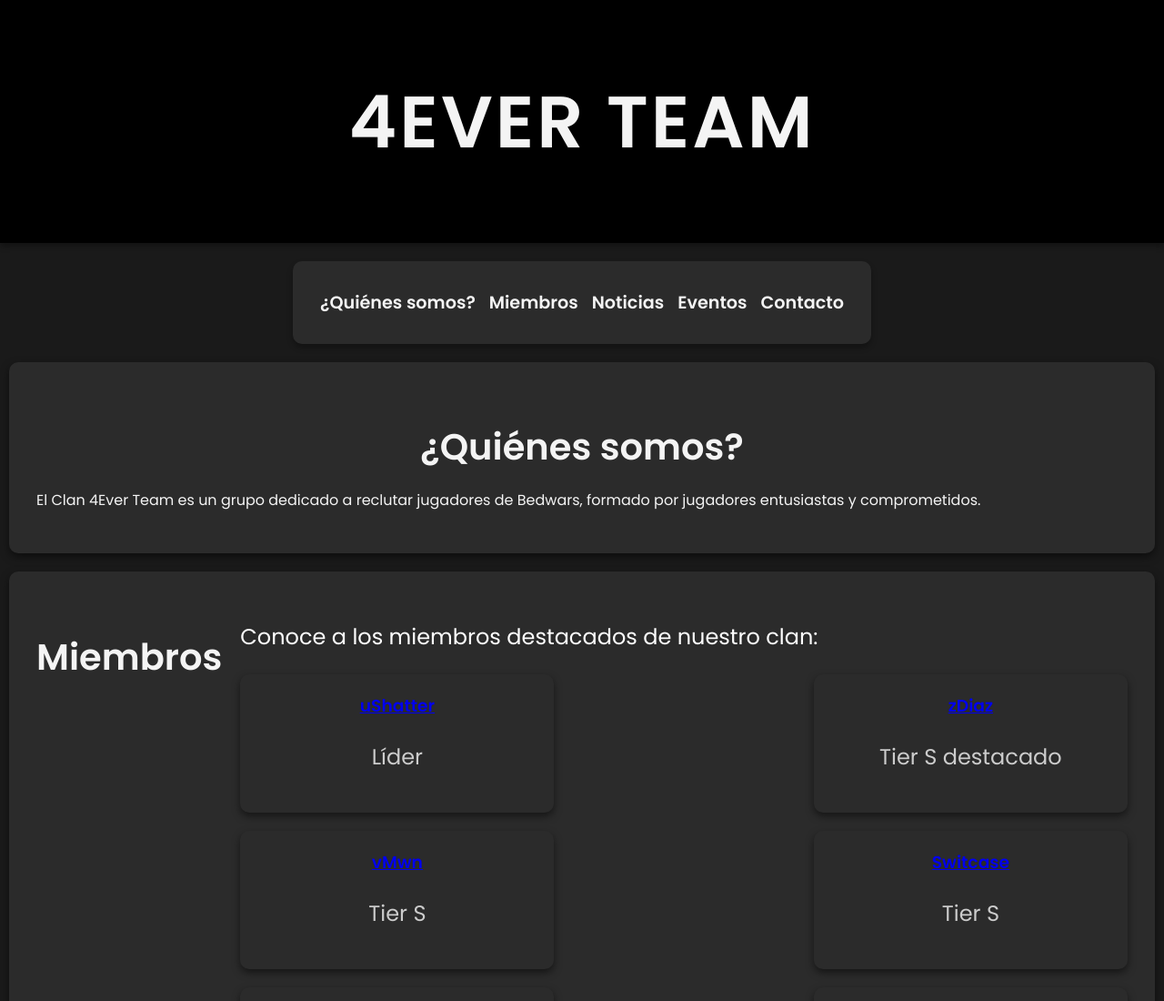
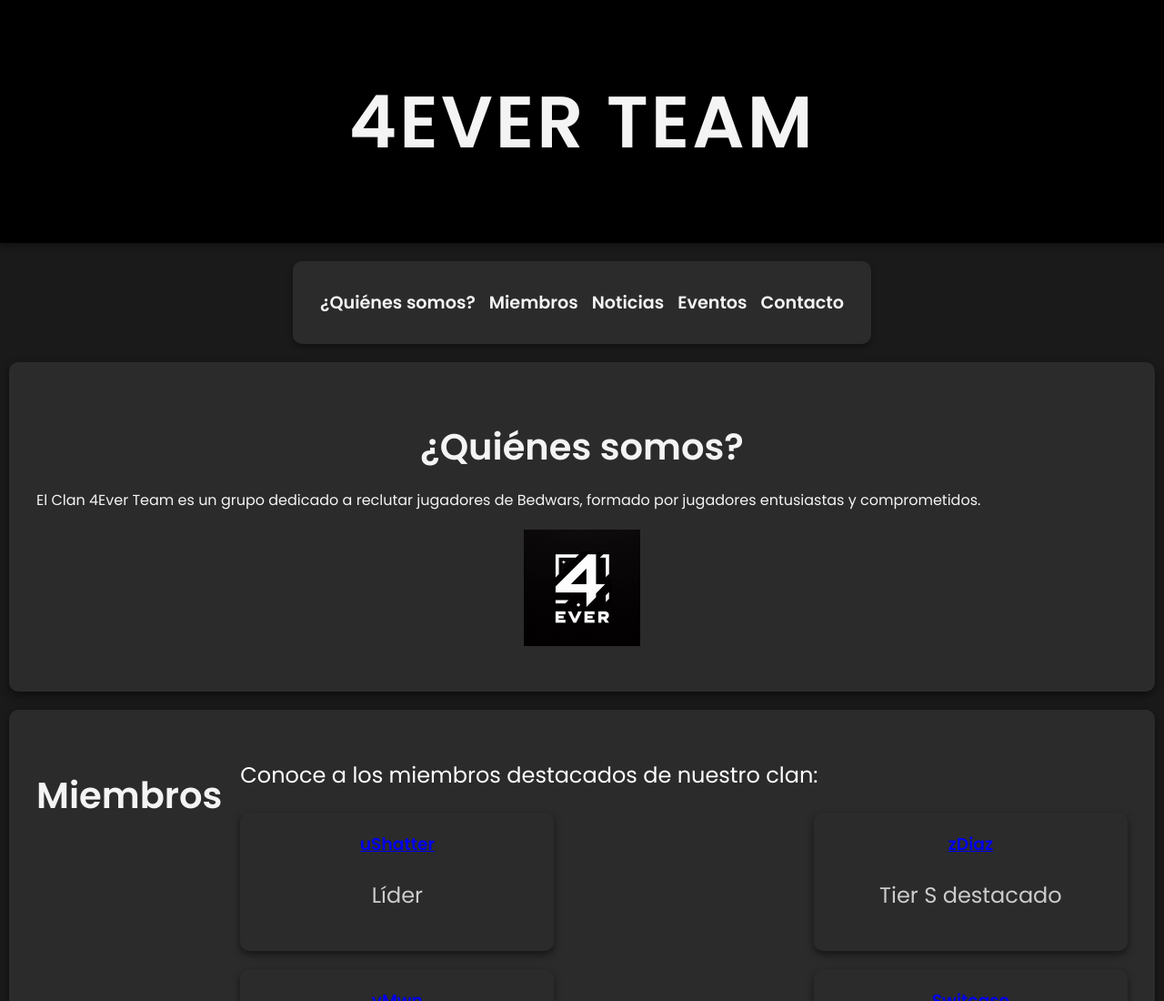
Before and after one commit to uBluezq/4Ever-Team, a plain HTML site: page index.html in a window 1280 px wide. Shown: the top 1100 px of the page at 91% size. Drawn offline with Linux system fonts and the light colour scheme.

Commit message:
Update index.html

```diff
--- a/index.html
+++ b/index.html
@@ -25,6 +25,7 @@
     <section id="quienes-somos">
         <h2>¿Quiénes somos?</h2>
         <p>El Clan 4Ever Team es un grupo dedicado a reclutar jugadores de Bedwars, formado por jugadores entusiastas y comprometidos.</p>
+        <img src="276d7ddef94052135acbee6af48618de.png" alt="Imagen representativa del clan" style="display:block; margin: 20px auto; max-width: 100%; height: auto;">
     </section>
 
     <section id="miembros">
```
